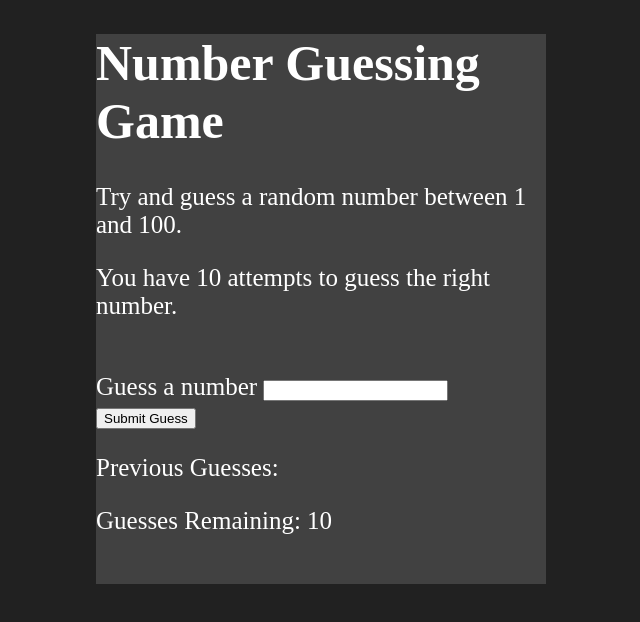
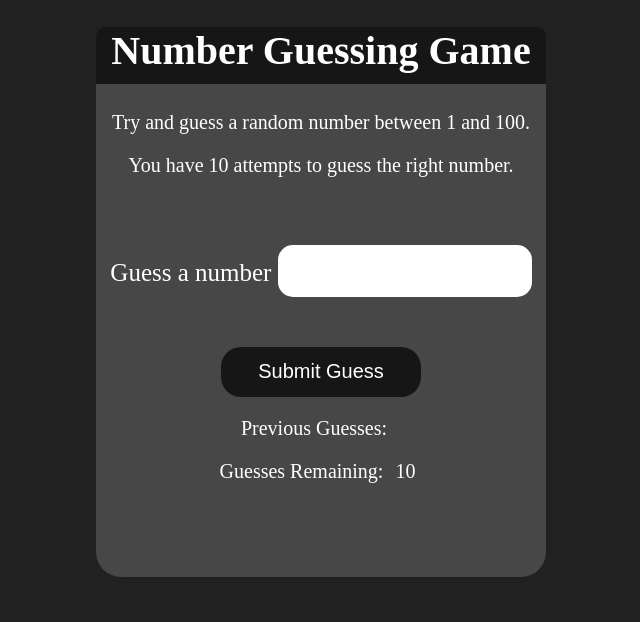
Before and after one commit to geekykicha/Js_basics, a plain HTML site: page 04_Projects/index.html in a window 1280 px wide. Shown: the whole page, without its empty margins (319-959 px from the left). Drawn offline with Linux system fonts and the light colour scheme.

Commit message:
js added

```diff
--- a/04_Projects/index.html
+++ b/04_Projects/index.html
@@ -25,4 +25,5 @@
     </div>
 
 </body>
+<script src="script.js"></script>
 </html>
--- a/04_Projects/script.js
+++ b/04_Projects/script.js
@@ -0,0 +1,37 @@
+const randomNumber = parseInt(Math.random() * 100 +1);
+
+const submit = document.querySelector('#subt');
+const userInput = document.querySelector('#guessField');
+const guessSlot = document.querySelector('.guesses');
+const remaining = document.querySelector('lastResult');
+const LowOrHi = document.querySelector('.LowOrHi');
+const startOver = document.querySelector('.resultParas');
+
+const p = document.createElement('p');
+
+let prevGuess = []
+let numGuess = 1
+
+let playGame = true
+
+function validatGuess(guess) {
+
+}
+
+function checkGuess(guess) {
+
+}
+function displayGuess(guess) {
+
+}
+function displayMessage(message) {
+
+}
+
+function endGame(){
+
+}
+
+function newGame(){
+
+}
--- a/04_Projects/style.css
+++ b/04_Projects/style.css
@@ -7,9 +7,54 @@ body{
     margin: 0 auto;
 }
 #wrapper{
+    box-sizing: border-box;
+    text-align: center;
     width: 450px;
     height: 550px;
+    font-size: 20px;
+    background-color: #474747;
+    border-radius: 25px;
+}
+
+.lastResult, .guesses{
+    padding: 7px;
+}
+
+#subt{
+    background-color: #161616;
+    width: 200px;
+    height: 50px;
+    color: #fff;
+    margin-top: 50px;
+    border-radius: 20px;
+    font-size: 20px;
+    border-style: none;
+}
+#guessField{
+    width: 250px;
+    height: 50px;
+    border: 5px solid #6c6d6d;
+    margin-top: 25px;
+    color: #000;
+    font-size: 30px;
+    border-radius: 15px;
+    border-style: none;
+    text-align: center;
+}
+#guess{
+    margin-top: 120px;
     font-size: 25px;
-    background-color: #414141;
-    color: #fff;
 }
+#guesses{
+    background-color: #7a7a7a;
+}
+h1{
+    background-color: #161616;
+    text-align: center;
+    padding-bottom: 10px;
+    border-radius: 10px 10px 0px 0px;
+}
+p{
+    font-size: 20px;
+    text-align: center;
+}
```
